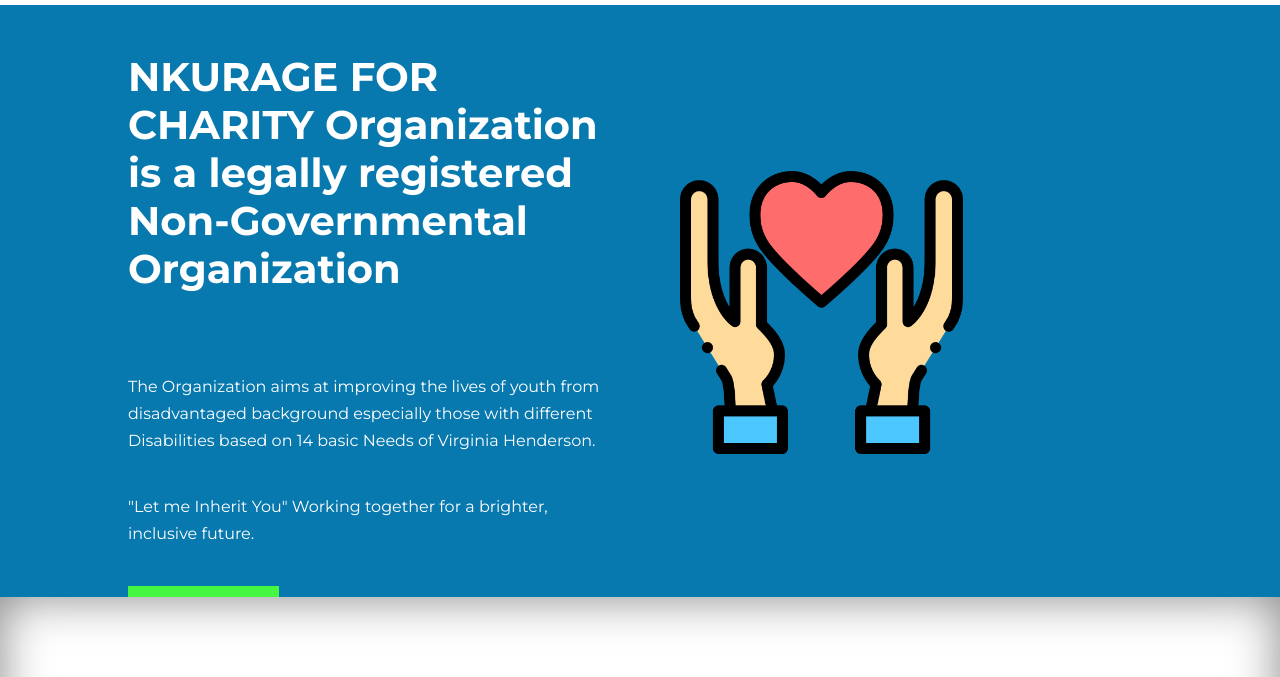
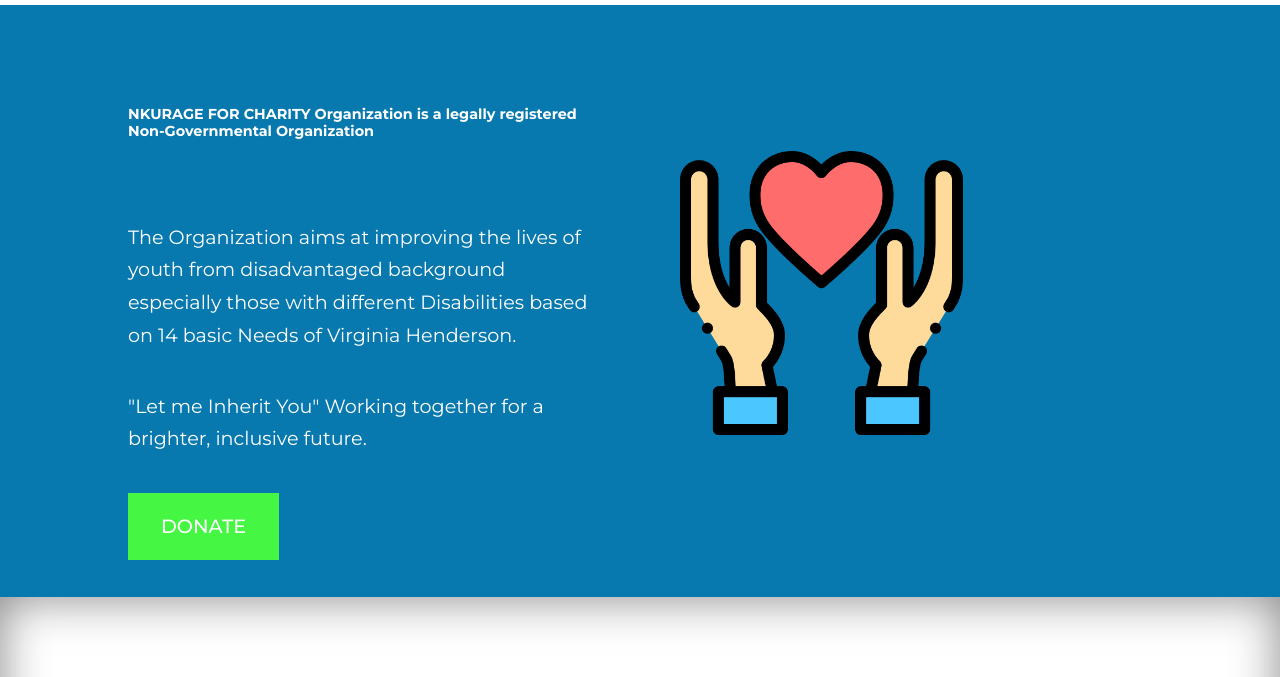
Before and after one commit to nkurage/nkurage, a plain HTML site: page index.html in a window 1280 px wide. Shown: the part 123-800 px from the top of the page. Drawn offline with nearby package versions, Linux system fonts and the light colour scheme.

Commit message:
Update style.css

```diff
--- a/style.css
+++ b/style.css
@@ -185,12 +185,16 @@ header {
 .header__left {
     margin-top: 5rem;
 }
+
+
 .header__left p {
     margin: 1rem 0 2.4rem;
+    font-size: 1.2rem;
 }
 
 .header__left h1 {
     margin-bottom: 5rem;
+    font-size: 0.9rem;
 }
 
 .header__right-img img {
```
